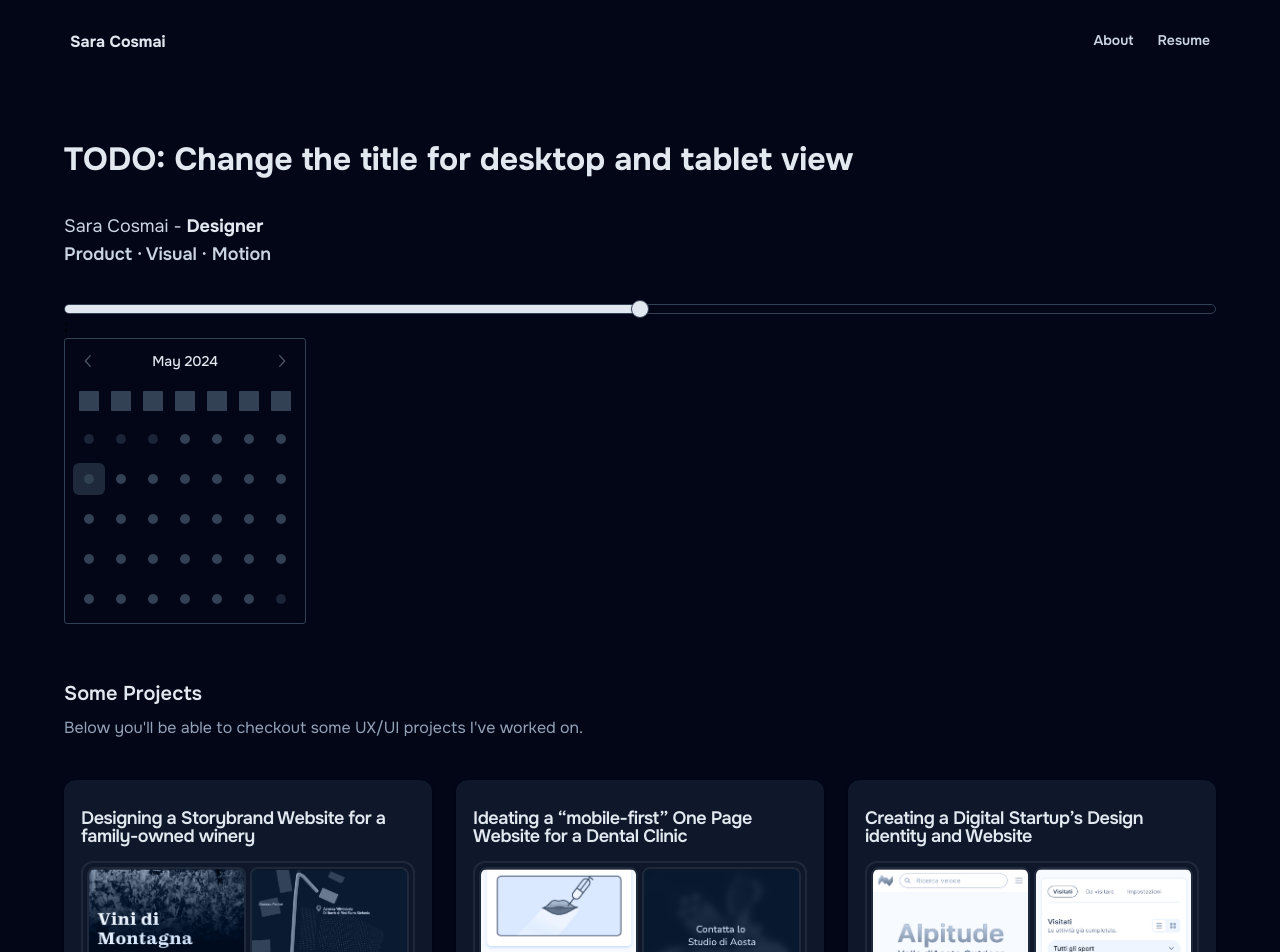
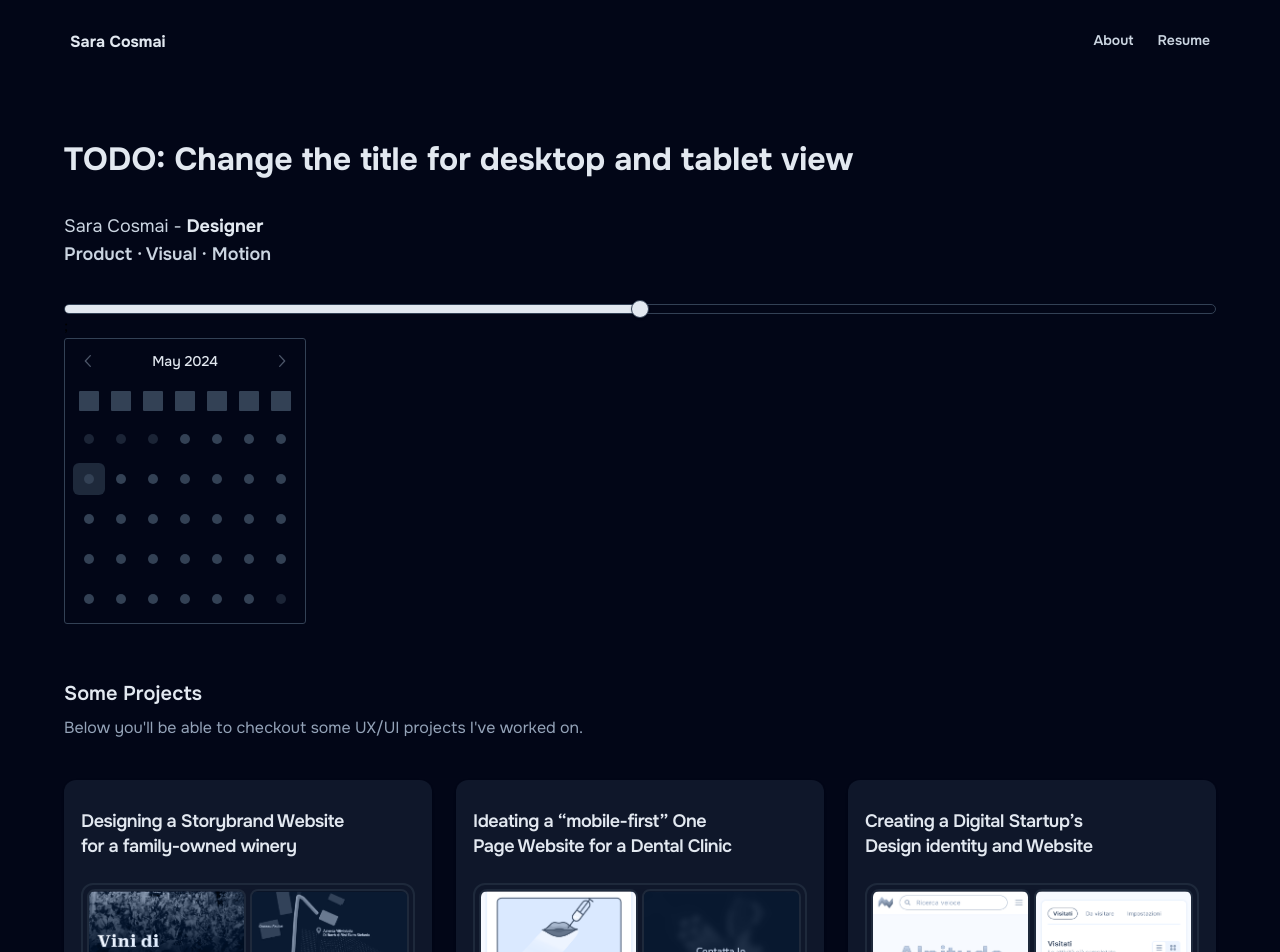
Before and after one commit to Loca94/cosmai-portfolio-nextjs, a Next.js app: page / in a window 1280 px wide. Shown: the top 952 px of the page. Built offline with nearby package versions, Linux system fonts and the light colour scheme.

Commit message:
Fix(UI): Added Balancer and modified leading to project titles in Homepage

```diff
--- a/src/app/page.tsx
+++ b/src/app/page.tsx
@@ -3,6 +3,7 @@ import HeroComponents from '@/components/HeroComponents';
 import { Card, CardContent, CardHeader, CardTitle } from '@/components/ui/Card';
 import { cn } from '@/lib/utils';
 import Link from 'next/link';
+import Balancer from 'react-wrap-balancer';
 
 function MobileHeroTitle({ className, ...props }: { className?: string }) {
   return (
@@ -111,14 +112,16 @@ function SelectedProjects({ className, ...props }: { className?: string }) {
     <div className="grid grid-cols-1 gap-6 md:grid-cols-2 lg:grid-cols-3">
       {projects.map((project) => (
         <Link
+          key={project.projectName}
           href={`/work/${project.href}`}
           className="group md:transition-transform md:hover:-translate-y-2"
           passHref
-          key={project.projectName}
         >
           <Card className="border border-transparent pt-3 md:group-hover:border-slate-400/30">
             <CardHeader>
-              <CardTitle>{project.title}</CardTitle>
+              <CardTitle className="mb-2">
+                <Balancer>{project.title}</Balancer>
+              </CardTitle>
             </CardHeader>
             <CardContent>
               <div className="rounded-xl border-2 border-slate-800 p-1">
--- a/src/components/ui/Card.tsx
+++ b/src/components/ui/Card.tsx
@@ -33,7 +33,7 @@ const CardTitle = React.forwardRef<
   <h3
     ref={ref}
     className={cn(
-      'text-lg font-semibold leading-none tracking-tight',
+      'text-lg font-semibold leading-snug tracking-tight',
       className,
     )}
     {...props}
```
